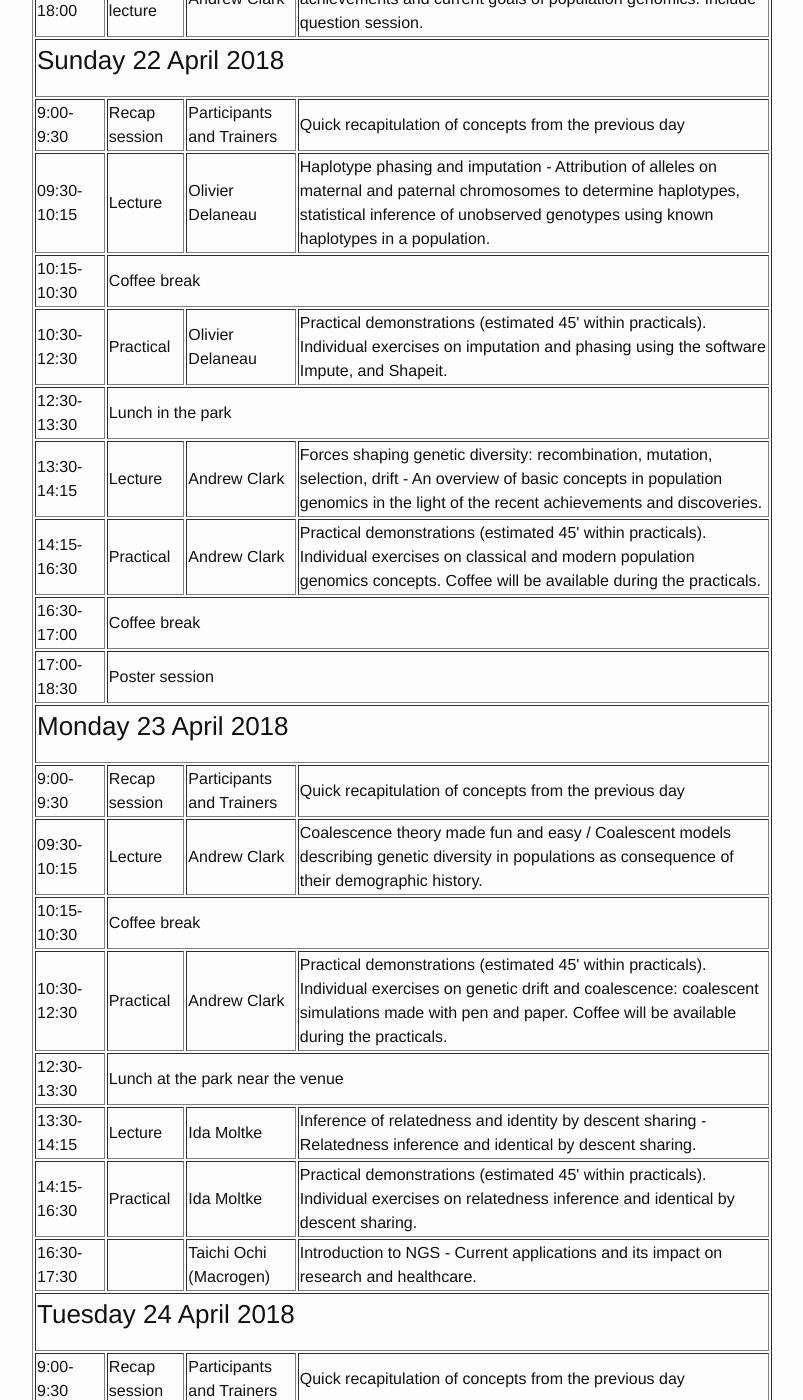
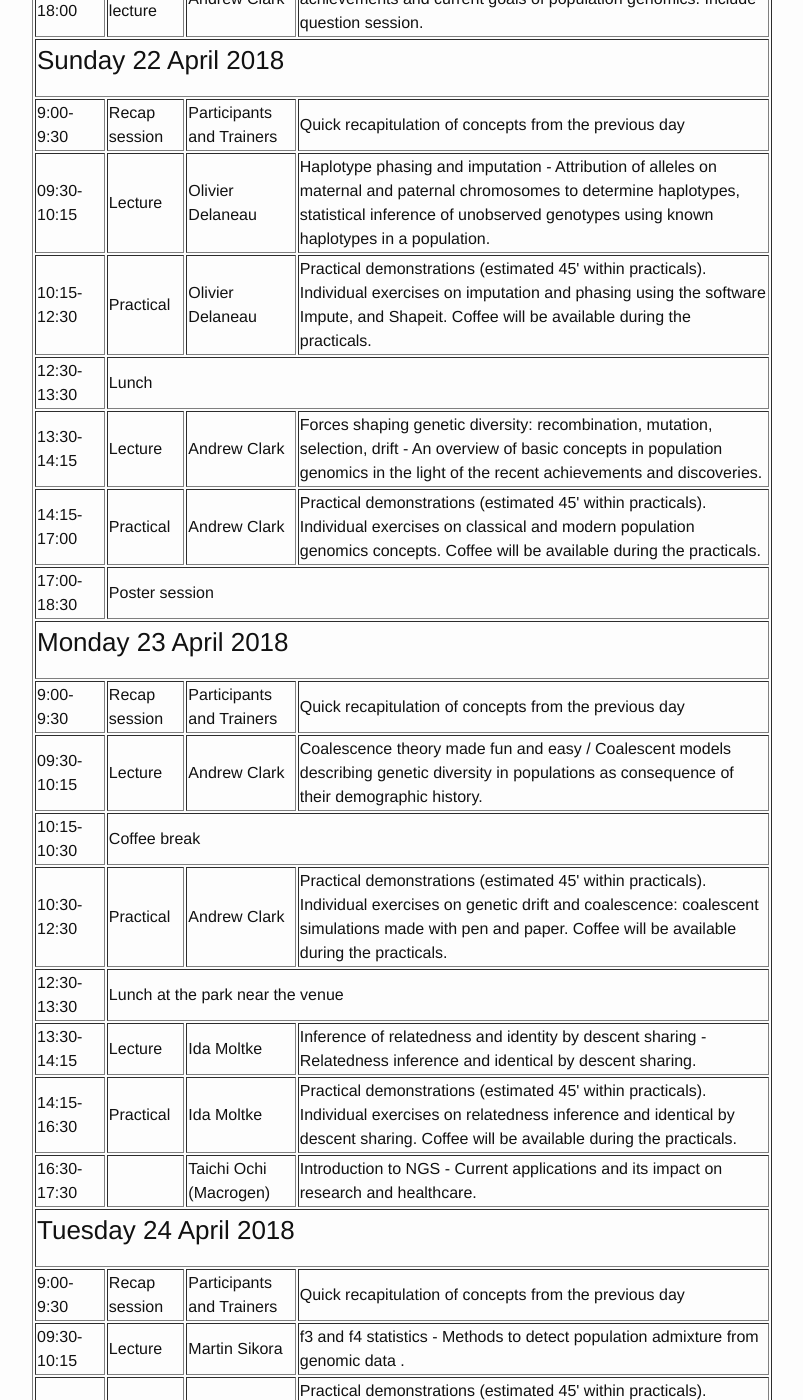
Before and after one commit to ELIXIR-IIB-training/website, a Jekyll site: the page built from _posts/2018-04-21-PopGen-Napoli.md, in a window 1280 px wide and 1400 px high, scrolled down 3418 px. Shown: the whole window, without its empty margins (238-1041 px from the left). Built offline with Jekyll 4.4.1, drawn with Linux system fonts in a browser that asks for light colours; some of the changed text lies outside the part shown.

Commit message:
Programme update

```diff
--- a/_posts/2018-04-21-PopGen-Napoli.md
+++ b/_posts/2018-04-21-PopGen-Napoli.md
@@ -174,18 +174,14 @@ Abstract (max 200 words) for poster presentation must be submitted through the a
    <td>Haplotype phasing and imputation - Attribution of alleles on maternal and paternal chromosomes to determine haplotypes, statistical inference of unobserved genotypes using known haplotypes in a population.</td>
 </tr>
 <tr>
-   <td>10:15-10:30</td>
-   <td colspan="3">Coffee break</td>
-</tr>
-<tr>
-   <td>10:30-12:30</td>
+   <td>10:15-12:30</td>
    <td>Practical </td>
    <td>Olivier Delaneau</td>
-   <td>Practical demonstrations (estimated 45' within practicals). Individual exercises on imputation and phasing using the software Impute, and Shapeit.</td>
+   <td>Practical demonstrations (estimated 45' within practicals). Individual exercises on imputation and phasing using the software Impute, and Shapeit. Coffee will be available during the practicals.</td>
 </tr>
 <tr>
    <td>12:30-13:30</td>
-   <td colspan="3">Lunch in the park</td>
+   <td colspan="3">Lunch</td>
 </tr>
 <tr>
    <td>13:30-14:15</td>
@@ -194,14 +190,10 @@ Abstract (max 200 words) for poster presentation must be submitted through the a
    <td>Forces shaping genetic diversity: recombination, mutation, selection, drift - An overview of basic concepts in population genomics in the light of the recent achievements and discoveries.</td>
 </tr>
 <tr>
-   <td>14:15-16:30</td>
+   <td>14:15-17:00</td>
    <td>Practical</td>
    <td>Andrew Clark</td>
    <td>Practical demonstrations (estimated 45' within practicals). Individual exercises on classical and modern population genomics concepts. Coffee will be available during the practicals.</td>
-</tr>
-<tr>
-   <td>16:30-17:00</td>
-   <td colspan="3">Coffee break</td>
 </tr>
 <tr>
    <td>17:00-18:30</td>
@@ -247,7 +239,7 @@ Abstract (max 200 words) for poster presentation must be submitted through the a
    <td>14:15-16:30</td>
    <td>Practical </td>
    <td>Ida Moltke</td>
-   <td>Practical demonstrations (estimated 45' within practicals). Individual exercises on relatedness inference and identical by descent sharing.</td>
+   <td>Practical demonstrations (estimated 45' within practicals). Individual exercises on relatedness inference and identical by descent sharing. Coffee will be available during the practicals.</td>
 </tr>
 <tr>
    <td>16:30-17:30</td>
```
Also changed, not shown: other parts of _posts/2018-04-21-PopGen-Napoli.md (+1 -1 lines).
